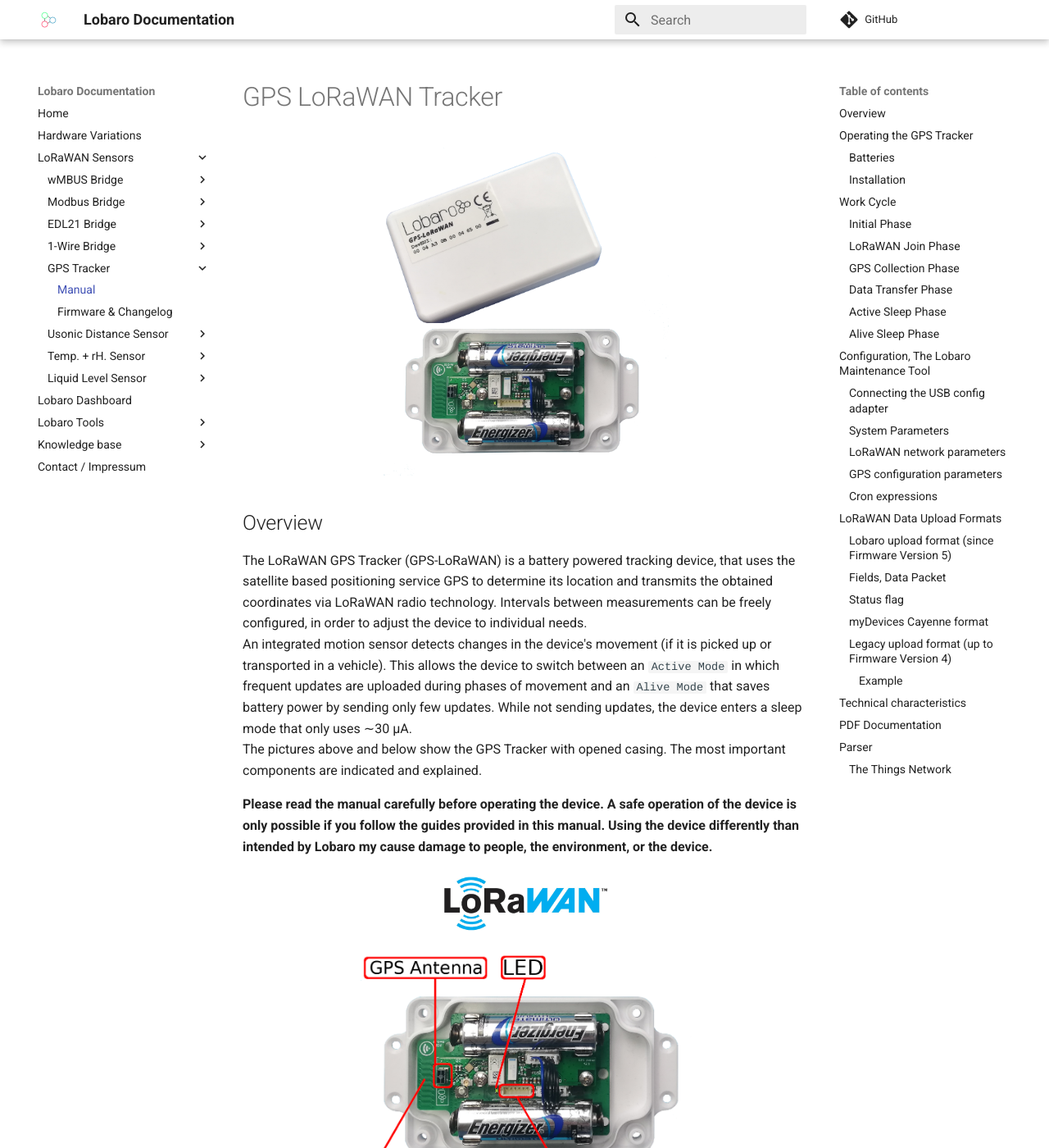
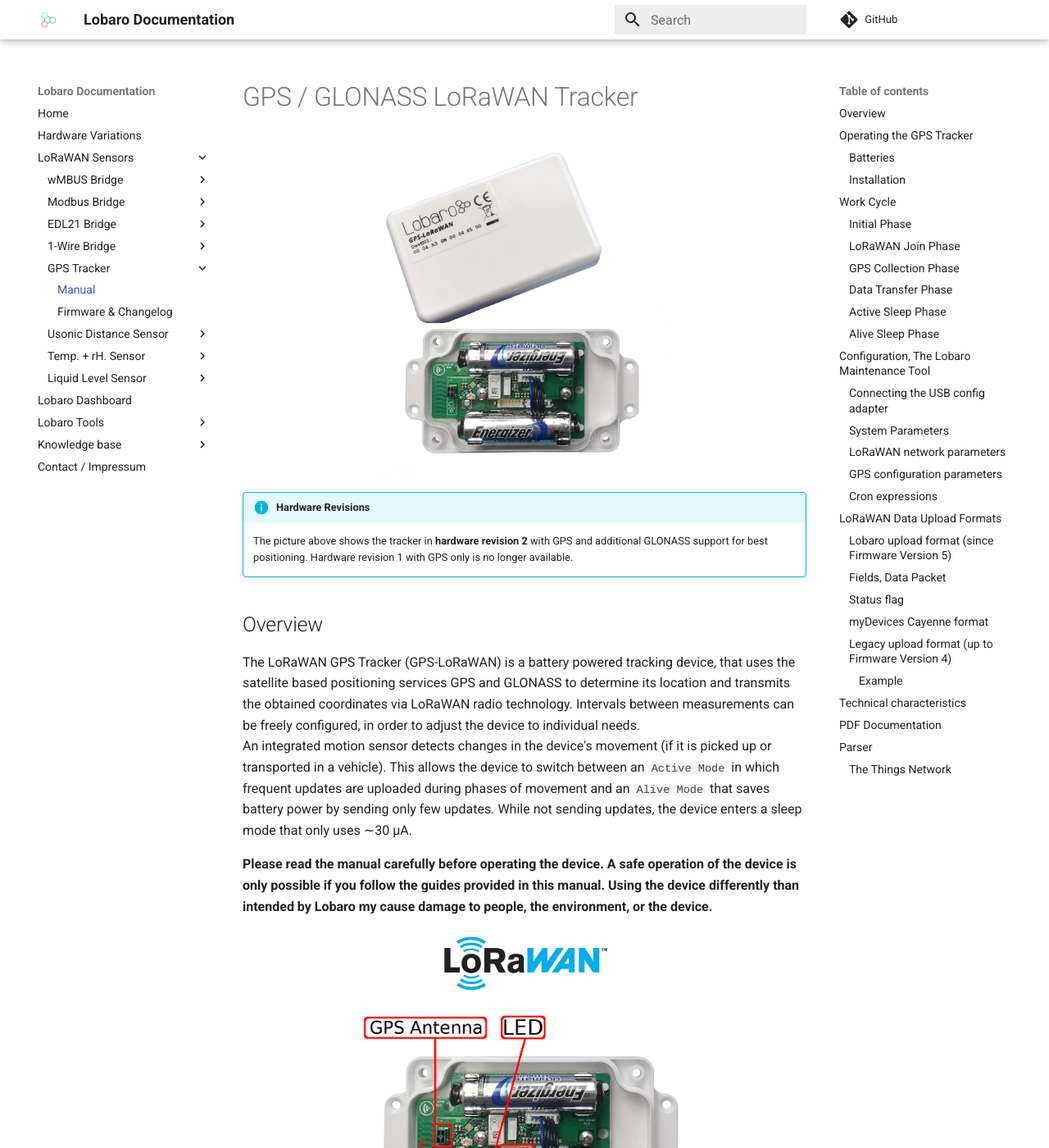
Before and after one commit to Lobaro/docs, an MkDocs documentation site: the page built from docs/lorawan-sensors/gps-lorawan/index.md, in a window 1280 px wide and 1400 px high. Shown: the whole window at 82% size. Built offline with MkDocs 1.6.1 and Material for MkDocs 9.7.7, drawn with Linux system fonts in a browser that asks for light colours; a script that is not in the unit is left out; comment, search, counter and statistics services are not loaded; some of the changed text lies outside the part shown.

Commit message:
improve gps tracker download page

```diff
--- a/docs/lorawan-sensors/gps-lorawan/index.md
+++ b/docs/lorawan-sensors/gps-lorawan/index.md
@@ -1,12 +1,16 @@
-# GPS LoRaWAN Tracker
+# GPS / GLONASS LoRaWAN Tracker
 
 
 ![Product Image](files/gpslorawan.png){: style="height:400px;display: block; margin: 0 auto;"}
 
+!!! info "Hardware Revisions"
+    The picture above shows the tracker in **hardware revision 2** with GPS and additional GLONASS support for best positioning.
+    Hardware revision 1 with GPS only is no longer available.
+
 ## Overview
 
 The LoRaWAN GPS Tracker (GPS-LoRaWAN) is a battery powered tracking device, that
-uses the satellite based positioning service GPS to determine its location and transmits the
+uses the satellite based positioning services GPS and GLONASS to determine its location and transmits the
 obtained coordinates via LoRaWAN radio technology. Intervals between measurements can
 be freely configured, in order to adjust the device to individual needs.
 An integrated motion sensor detects changes in the device's movement (if it is picked up or
@@ -14,8 +18,6 @@
 frequent updates are uploaded during phases of movement and an `Alive Mode` that saves
 battery power by sending only few updates. While not sending updates, the device enters a
 sleep mode that only uses ∼30 µA.
-The pictures above and below show the GPS Tracker with opened casing. The most important components are
-indicated and explained.
 
 **Please read the manual carefully before operating the device. A safe operation of the
 device is only possible if you follow the guides provided in this manual. Using the device
@@ -181,7 +183,11 @@
 batteries inserted or a different supply connected while using the config adapter. All
 configuration parameters will be kept non-volatile regardless of the power supply.
 
-![Modbus LoRaWAN Bridge](files/config.png){: style="width:50%; display: block; margin: 0 auto;"}
+![GPS Tracker](files/config.png){: style="width:50%; display: block; margin: 0 auto;"}
+
+!!! info "Hardware Revisions"
+    The picture above shows the tracker in **hardware revision 1** with GPS only support.
+    Hardware revision 1 with GPS only is no longer available.
 
 ### System Parameters
 After being successfully connected to the hardware using the Lobaro Maintenance Tool you
```
Also changed, not shown: docs/lorawan-sensors/gps-lorawan/firmware.md (+19 -1 lines).
